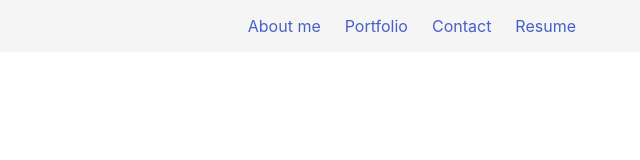
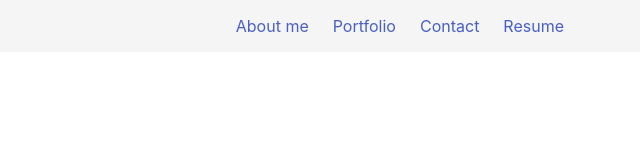
Before and after one commit to AidKool/react-portfolio, a React (Create React App) app: page / in a window 1280 px wide. Shown: the top 160 px of the page, without its empty margins (640-1280 px from the left). Built offline with nearby package versions, Linux system fonts and the light colour scheme; the HTML template or start-up script is replaced by a standard one.

Commit message:
Fix navbar right margin

```diff
--- a/src/Components/Header.js
+++ b/src/Components/Header.js
@@ -32,7 +32,11 @@ function Header() {
             </div>
           </div>
 
-          <div className={showMenu ? 'navbar-menu is-active' : 'navbar-menu'}>
+          <div
+            className={
+              showMenu ? 'navbar-menu mr-0 is-active' : 'navbar-menu mr-0'
+            }
+          >
             <div className="navbar-end">
               <div className="navbar-item">
                 <a href="#about">About me</a>
```
